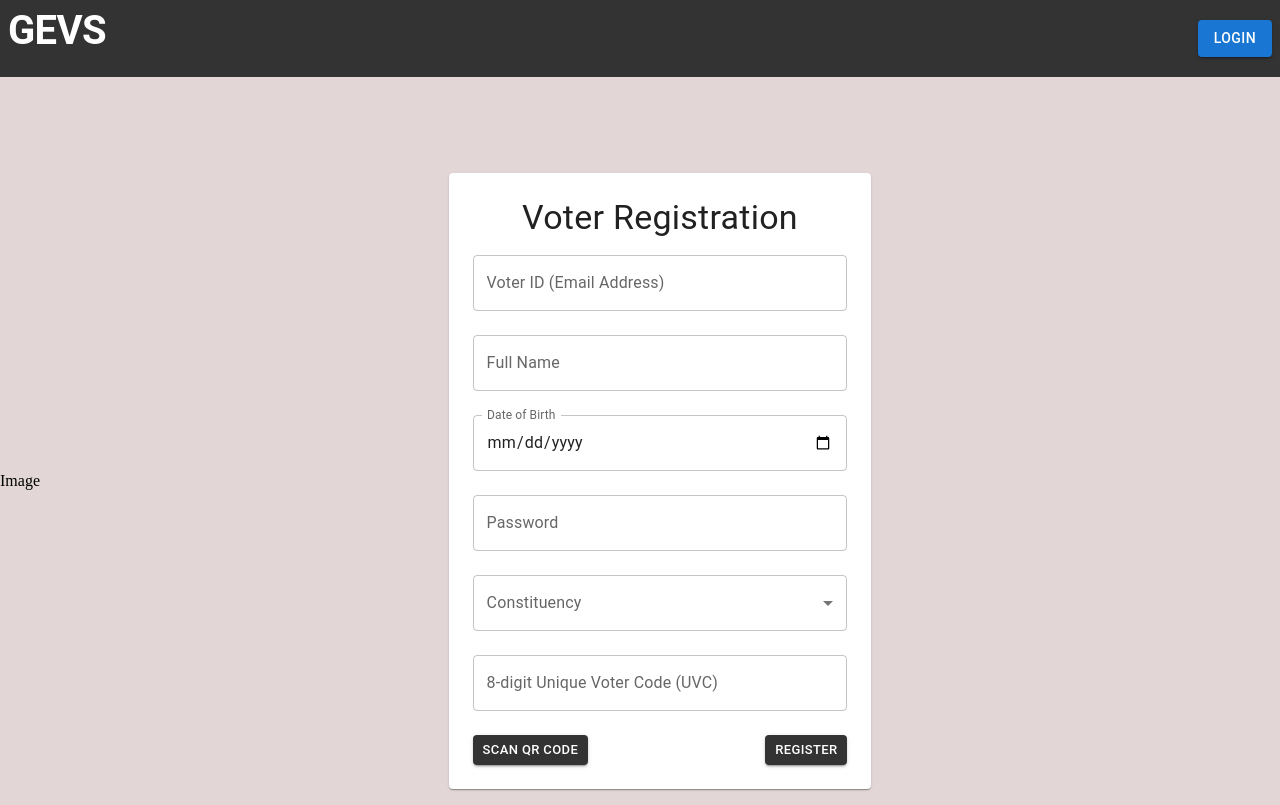
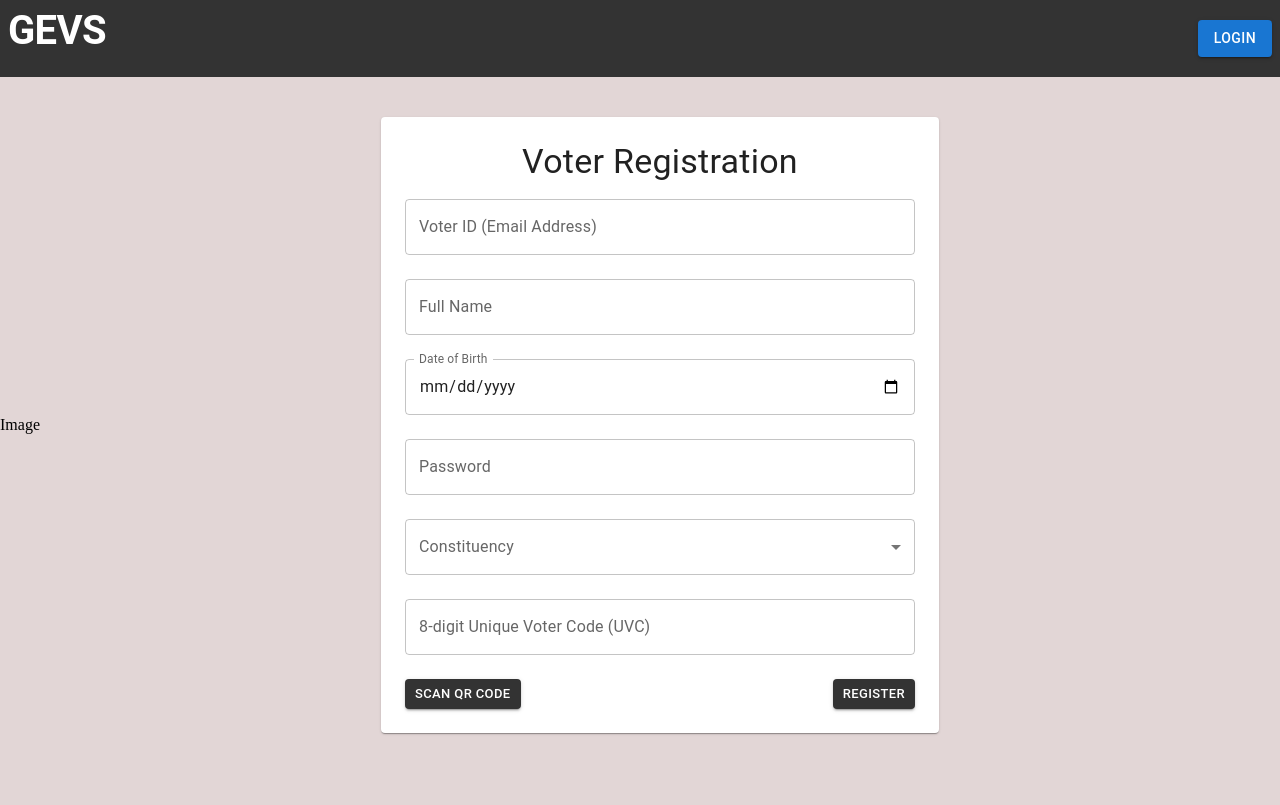
Before and after one commit to LahiruRajapaksha/election-sample, a React (Vite) app in the folder client/: page / in a window 1280 px wide. Both pictures are taken after a click on the button "REGISTER". Built offline with nearby package versions, Linux system fonts and the light colour scheme.

Commit message:
add voter image

```diff
--- a/client/src/components/RegistrationForm/RegisterForm.tsx
+++ b/client/src/components/RegistrationForm/RegisterForm.tsx
@@ -208,8 +208,8 @@ const VoterRegistration = (props: RegisterFormProps) => {
     }
   };
   return (
-    <Box sx={{ display: "flex", justifyContent: "center", p: 2 }}>
-      <Card sx={{ maxWidth: "35%", p: 3 }}>
+    <Box sx={{ display: "flex", justifyContent: "center" }}>
+      <Card sx={{ maxWidth: "45%", height: "60%", p: 3 }}>
         <Typography variant="h4" sx={{ textAlign: "center" }}>
           Voter Registration
         </Typography>
--- a/client/src/views/LandingPage/LandingPage.tsx
+++ b/client/src/views/LandingPage/LandingPage.tsx
@@ -42,7 +42,7 @@ function LandingPage() {
       sx={{
         display: "flex",
         flexDirection: "column",
-        rowGap: 10,
+        rowGap: 5,
       }}
     >
       <Box
--- a/client/src/views/VoterDashBoard/VoterDashboard.tsx
+++ b/client/src/views/VoterDashBoard/VoterDashboard.tsx
@@ -8,11 +8,11 @@ import {
   SelectChangeEvent,
   Typography,
 } from "@mui/material";
-import { useContex, useContext, useState } from "react";
+import { useContext, useState } from "react";
 import "./VoterDashboard.css";
 import { useGetCandidateList } from "../../utills/datahandling";
 import { AuthContext } from "../../Providers/AuthProvider";
-
+import candidateImage from "../../assets/voterImage.png";
 export type Candidate = {
   name: string;
   party: string;
@@ -30,9 +30,7 @@ export type CandidateList = {
 
 const VoterDashboard = () => {
   const { userData, logoutSuccess } = useContext(AuthContext);
-  const { data, refetch, isLoading } = useGetCandidateList(
-    userData.constituency || ""
-  );
+  const { data } = useGetCandidateList(userData.constituency || "");
   console.log("UserData", userData);
   const { candidates = [], parties = [] } = data || {};
   const [selectedParty, setSelectedParty] = useState<string>("");
@@ -100,8 +98,8 @@ const VoterDashboard = () => {
           >
             <Avatar
               alt="Remy Sharp"
-              src="/static/images/avatar/1.jpg"
-              sx={{ width: 120, height: 120 }}
+              src={candidateImage}
+              sx={{ width: 160, height: 160 }}
             />
             <Typography variant="h6" sx={{ textAlign: "left" }}>
               {`Full Name : ${userData.fullName}`}
```
Also changed, not shown: client/src/assets/voterImage.png (added).
